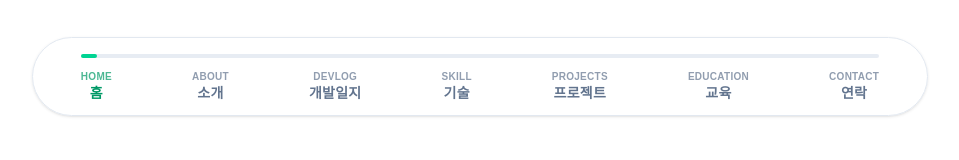
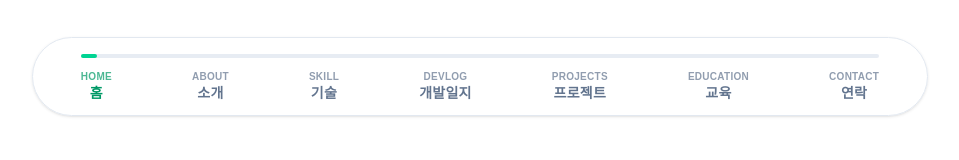
Before and after one commit to Gumraze-git/devlog, a Next.js app: page / in a window 1280 px wide. Shown: the part 579-739 px from the top of the page, without its empty margins (160-1119 px from the left). Built offline with nearby package versions, Linux system fonts and the light colour scheme.

Commit message:
refactor(layout): 섹션 순서 및 렌더링 순서 조정
- devlog와 skill 섹션 순서 교체하여 논리적 흐름 개선
- 관련 컴포넌트 렌더링 순서도 조정하여 코드 정렬 및 가독성 향상

```diff
--- a/app/page.tsx
+++ b/app/page.tsx
@@ -9,12 +9,12 @@ import ProgressNav from "./components/layout/ProgressNav";
 import { SectionWatchProvider } from "./components/layout/SectionWatchProvider";
 import ScrollIndicator from "./components/ui/ScrollIndicator";
 
-const sections = ["home", "about", "devlog", "skill", "projects", "education", "contact"];
+const sections = ["home", "about", "skill", "devlog", "projects", "education", "contact"];
 const navItems = [
   { id: "home", label: "홈", abbr: "Home"},
   { id: "about", label: "소개", abbr: "ABOUT" },
+  { id: "skill", label: "기술", abbr: "SKILL" },
   { id: "devlog", label: "개발일지", abbr: "DEVLOG" },
-  { id: "skill", label: "기술", abbr: "SKILL" },
   { id: "projects", label: "프로젝트", abbr: "PROJECTS" },
   { id: "education", label: "교육", abbr: "EDUCATION" },
   { id: "contact", label: "연락", abbr: "CONTACT" },
@@ -28,8 +28,8 @@ export default function Home() {
         <ProgressNav items={navItems} />
         <ScrollIndicator />
         <AboutSection />
+        <SkillSection />
         <DevlogSection />
-        <SkillSection />
         <ProjectsSection />
         <EducationSection />
         <ContactSection />
```
